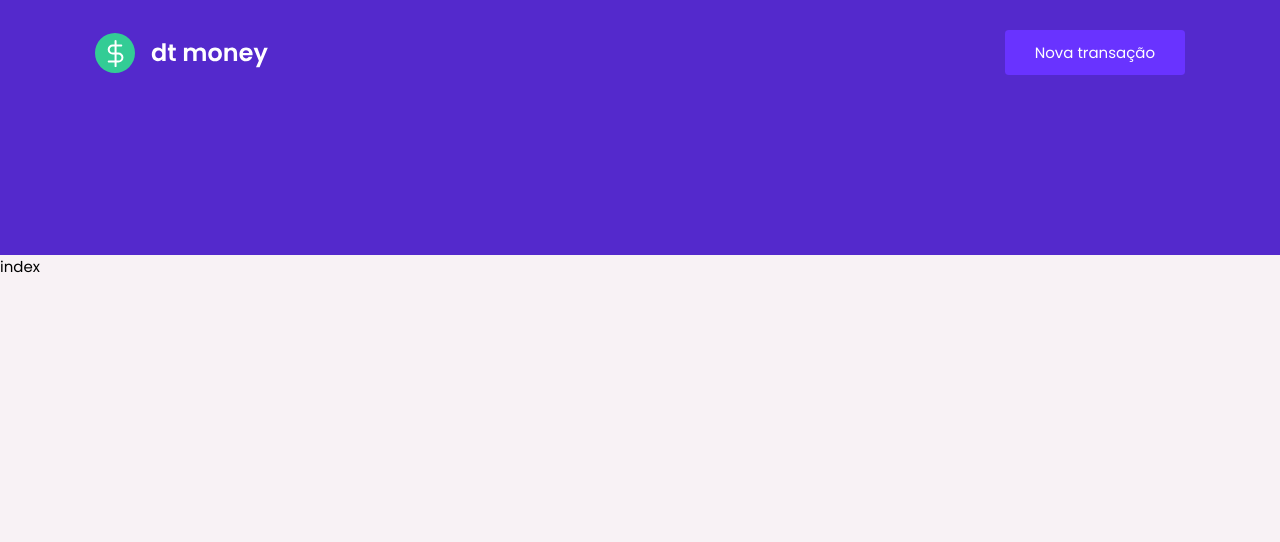
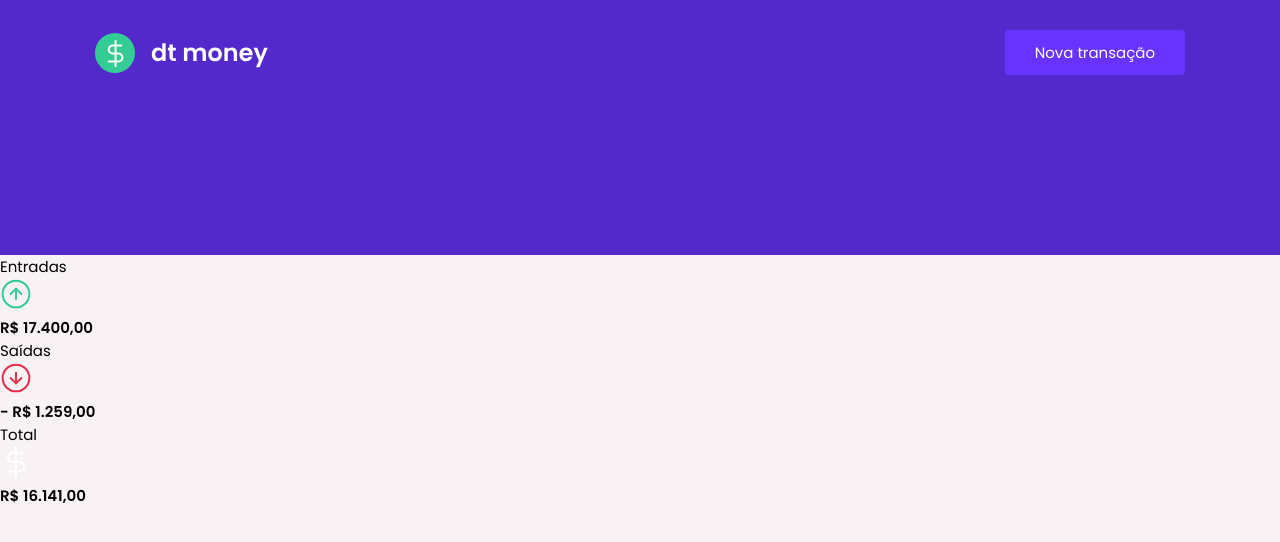
Before and after one commit to ellenassis/dtmoney, a React (Create React App) app: page / in a window 1280 px wide. Shown: the top 542 px of the page. Built offline with nearby package versions, Linux system fonts and the light colour scheme.

Commit message:
feat: add summary content

```diff
--- a/src/components/Summary/index.tsx
+++ b/src/components/Summary/index.tsx
@@ -1,8 +1,34 @@
 import React from 'react'
 import { Container } from './styles';
 
+import arrowUp from '../../assets/income.svg'
+import arrowDown from '../../assets/outcome.svg';
+import total from '../../assets/total.svg';
+
 export function Summary() {
   return (
-   <Container>index</Container>
+    <Container>
+      <div>
+        <header>
+          <p>Entradas</p>
+          <img src={arrowUp} />
+        </header>
+        <strong>R$ 17.400,00</strong>
+      </div>
+      <div>
+        <header>
+          <p>Saídas</p>
+          <img src={arrowDown} />
+        </header>
+        <strong>- R$ 1.259,00</strong>
+      </div>
+      <div className='total'>
+        <header>
+          <p>Total</p>
+          <img src={total} />
+        </header>
+        <strong>R$ 16.141,00</strong>
+      </div>
+    </Container>
   )
 }
```
